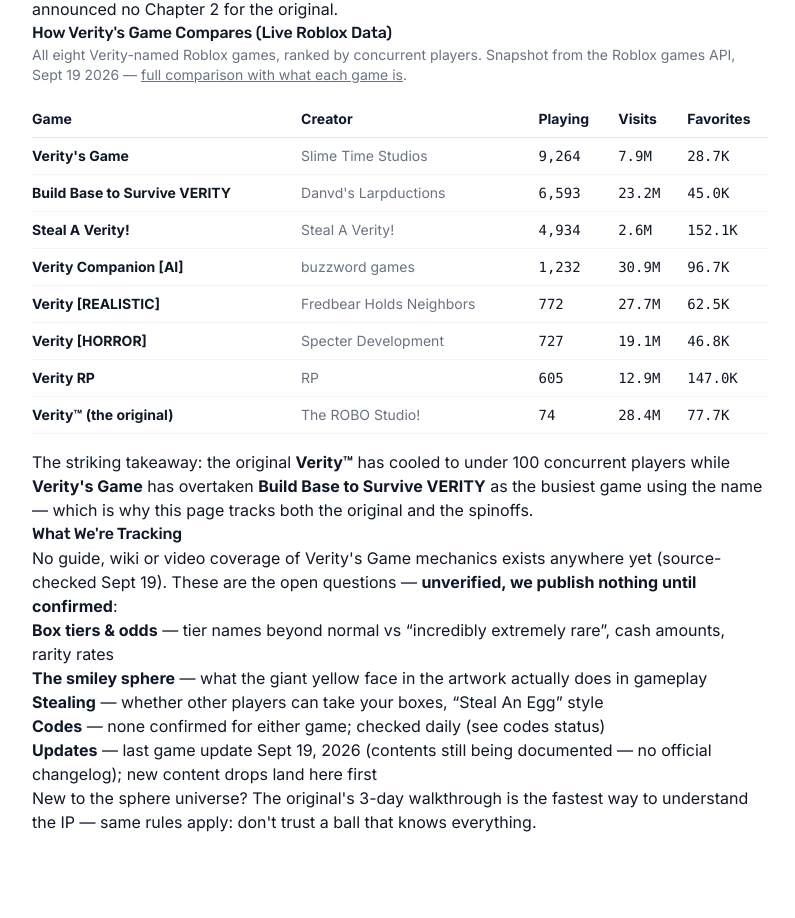
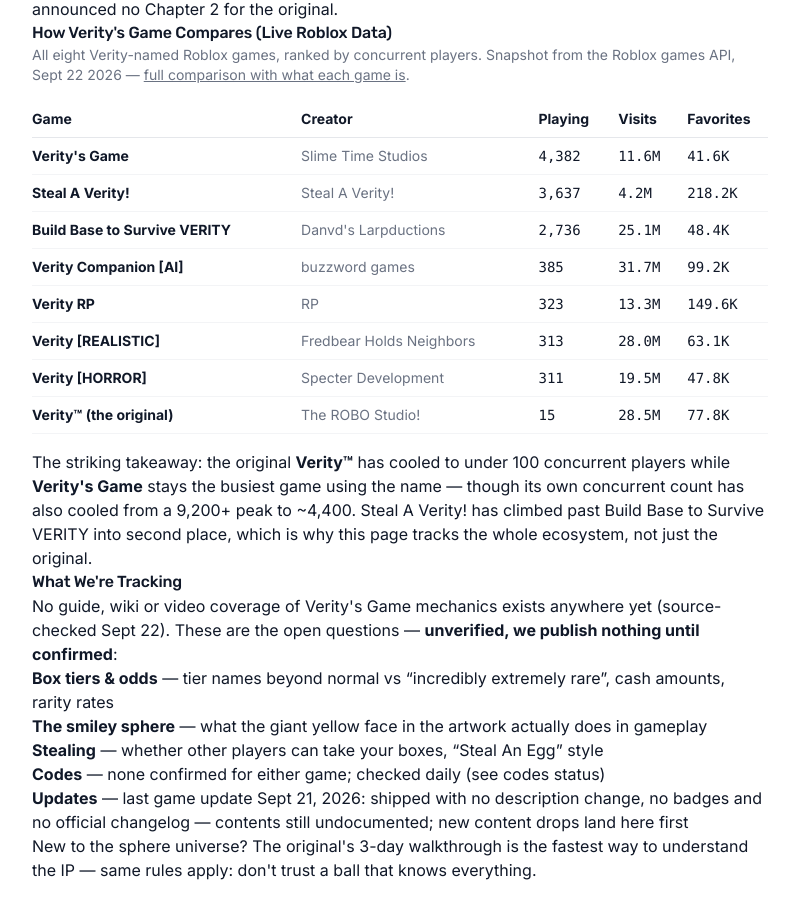
Before and after one commit to ken-fs/veritygame, a Next.js app: page /veritys-game in a window 1280 px wide. Shown: the part 1200-2118 px from the top of the page, without its empty margins (240-1035 px from the left). Built offline with nearby package versions, Linux system fonts and the light colour scheme.

Commit message:
content: Sept 22 snapshot — Verity's Game 9-21 更新（无描述/badge变化）; VG 11.6M visits/4.4K online 仍居首; Steal A Verity 升至第二; 修正 RP 最高收藏表述

```diff
--- a/src/app/veritys-game/page.tsx
+++ b/src/app/veritys-game/page.tsx
@@ -4,7 +4,7 @@
 export const metadata: Metadata = generateSEOMetadata({
   title: `Verity's Game (Roblox) — ${getCurrentDateString()} Guide & What We Know`,
   description:
-    "Verity's Game by Slime Time Studios is now the #1 most-played Verity game on Roblox (7.9M+ visits, 9K+ concurrent in two weeks): a field of cash boxes, incredibly rare finds, and a smiley sphere watching. What we know, tracked daily.",
+    "Verity's Game by Slime Time Studios is still the #1 most-played Verity game on Roblox (11.6M+ visits in under three weeks): a field of cash boxes, incredibly rare finds, and a smiley sphere watching. What we know, tracked daily.",
   keywords: ["verity's game", "verity's game roblox", "veritys game", "verity game roblox", "new verity game", "verity's game boxes", "verity's game gameplay"],
   path: '/veritys-game',
 });
@@ -18,7 +18,7 @@
     {
       question: "What is Verity's Game on Roblox?",
       answer:
-        "Verity's Game is a box-hunting collection game by Slime Time Studios (released September 4, 2026). A big field of boxes generates cash, some boxes are 'incredibly extremely rare', and the official description jokingly warns you to leave them alone. It passed 7.9 million visits within two weeks of release and hit 9,000+ concurrent players on 5-player servers — currently the most-played Verity game on Roblox.",
+        "Verity's Game is a box-hunting collection game by Slime Time Studios (released September 4, 2026). A big field of boxes generates cash, some boxes are 'incredibly extremely rare', and the official description jokingly warns you to leave them alone. It passed 11.5 million visits in under three weeks; concurrent players peaked above 9,000 and cooled to around 4,400 on 5-player servers — still the most-played Verity game on Roblox.",
     },
     {
       question: "Is Verity's Game the same as Verity?",
@@ -35,9 +35,9 @@
       <div className="p-5 rounded-xl border border-yellow-300 dark:border-yellow-800 bg-yellow-50 dark:bg-yellow-950/20 mb-8">
         <div className="grid grid-cols-2 gap-3 text-sm">
           <div><span className="text-gray-500">Developer:</span> <strong>Slime Time Studios (verified group, 4.5M+ members)</strong></div>
-          <div><span className="text-gray-500">Status:</span> <strong className="text-green-600">#1 Verity game — 9.3K online, 7.9M+ visits, 28.7K favorites</strong></div>
+          <div><span className="text-gray-500">Status:</span> <strong className="text-green-600">#1 Verity game — 4.4K online, 11.6M+ visits, 41.6K favorites</strong></div>
           <div><span className="text-gray-500">Genre:</span> <strong>Box-hunting / collection (horror-comedy wink)</strong></div>
-          <div><span className="text-gray-500">Released:</span> <strong>September 4, 2026 (updated Sept 19)</strong></div>
+          <div><span className="text-gray-500">Released:</span> <strong>September 4, 2026 (updated Sept 21)</strong></div>
           <div><span className="text-gray-500">Servers:</span> <strong>5 players</strong></div>
           <div><span className="text-gray-500">Codes:</span> <strong>None confirmed (checked daily)</strong></div>
         </div>
@@ -61,9 +61,10 @@
           smiley-face sphere looming over a tiny player, watching its boxes.
         </p>
         <p>
-          The numbers are real: released September 4, 2026, it passed <strong>7.9 million visits</strong> and{' '}
-          <strong>9,200 concurrent players</strong> within two weeks (Roblox public API snapshot, Sept 19) — on tiny
-          5-player servers, overtaking Build Base to Survive VERITY as the busiest game using the Verity name. Slime Time Studios is a verified group with 4.5M+ members; the game links{' '}
+          The numbers are real: released September 4, 2026, it passed <strong>11.6 million visits</strong> in under
+          three weeks; concurrent players peaked above <strong>9,200</strong> on Sept 19 and have since cooled to
+          ~4,400 (Roblox public API snapshot, Sept 22) — on tiny 5-player servers, still the busiest game using the
+          Verity name. Slime Time Studios is a verified group with 4.5M+ members; the game links{' '}
           <strong>no official Discord, Trello or social channels</strong> yet.
         </p>
         <p>
@@ -81,7 +82,7 @@
         </ul>
         <h2>How Verity&apos;s Game Compares (Live Roblox Data)</h2>
         <p className="not-prose text-sm text-gray-500">
-          All eight Verity-named Roblox games, ranked by concurrent players. Snapshot from the Roblox games API, Sept 19 2026 —{' '}
+          All eight Verity-named Roblox games, ranked by concurrent players. Snapshot from the Roblox games API, Sept 22 2026 —{' '}
           <a href="/which-verity" className="underline">full comparison with what each game is</a>.
         </p>
         <div className="overflow-x-auto not-prose">
@@ -97,14 +98,14 @@
             </thead>
             <tbody>
               {[
-                { name: "Verity's Game", creator: 'Slime Time Studios', playing: '9,264', visits: '7.9M', favs: '28.7K' },
-                { name: 'Build Base to Survive VERITY', creator: "Danvd's Larpductions", playing: '6,593', visits: '23.2M', favs: '45.0K' },
-                { name: 'Steal A Verity!', creator: 'Steal A Verity!', playing: '4,934', visits: '2.6M', favs: '152.1K' },
-                { name: 'Verity Companion [AI]', creator: 'buzzword games', playing: '1,232', visits: '30.9M', favs: '96.7K' },
-                { name: 'Verity [REALISTIC]', creator: 'Fredbear Holds Neighbors', playing: '772', visits: '27.7M', favs: '62.5K' },
-                { name: 'Verity [HORROR]', creator: 'Specter Development', playing: '727', visits: '19.1M', favs: '46.8K' },
-                { name: 'Verity RP', creator: 'RP', playing: '605', visits: '12.9M', favs: '147.0K' },
-                { name: 'Verity™ (the original)', creator: 'The ROBO Studio!', playing: '74', visits: '28.4M', favs: '77.7K' },
+                { name: "Verity's Game", creator: 'Slime Time Studios', playing: '4,382', visits: '11.6M', favs: '41.6K' },
+                { name: 'Steal A Verity!', creator: 'Steal A Verity!', playing: '3,637', visits: '4.2M', favs: '218.2K' },
+                { name: 'Build Base to Survive VERITY', creator: "Danvd's Larpductions", playing: '2,736', visits: '25.1M', favs: '48.4K' },
+                { name: 'Verity Companion [AI]', creator: 'buzzword games', playing: '385', visits: '31.7M', favs: '99.2K' },
+                { name: 'Verity RP', creator: 'RP', playing: '323', visits: '13.3M', favs: '149.6K' },
+                { name: 'Verity [REALISTIC]', creator: 'Fredbear Holds Neighbors', playing: '313', visits: '28.0M', favs: '63.1K' },
+                { name: 'Verity [HORROR]', creator: 'Specter Development', playing: '311', visits: '19.5M', favs: '47.8K' },
+                { name: 'Verity™ (the original)', creator: 'The ROBO Studio!', playing: '15', visits: '28.5M', favs: '77.8K' },
               ].map((g) => (
                 <tr key={g.name} className="border-b border-gray-100 dark:border-gray-800/60">
                   <td className="py-2 pr-3 font-bold whitespace-nowrap">{g.name}</td>
@@ -119,13 +120,14 @@
         </div>
         <p>
           The striking takeaway: the original <strong>Verity™</strong> has cooled to under 100 concurrent players
-          while <strong>Verity&apos;s Game</strong> has overtaken <strong>Build Base to Survive VERITY</strong> as the
-          busiest game using the name — which is why this page tracks both the original and the spinoffs.
+          while <strong>Verity&apos;s Game</strong> stays the busiest game using the name — though its own concurrent
+          count has also cooled from a 9,200+ peak to ~4,400. Steal A Verity! has climbed past Build Base to Survive
+          VERITY into second place, which is why this page tracks the whole ecosystem, not just the original.
         </p>
 
         <h2>What We&apos;re Tracking</h2>
         <p>
-          No guide, wiki or video coverage of Verity&apos;s Game mechanics exists anywhere yet (source-checked Sept 19).
+          No guide, wiki or video coverage of Verity&apos;s Game mechanics exists anywhere yet (source-checked Sept 22).
           These are the open questions — <strong>unverified, we publish nothing until confirmed</strong>:
         </p>
         <ul>
@@ -133,7 +135,7 @@
           <li><strong>The smiley sphere</strong> — what the giant yellow face in the artwork actually does in gameplay</li>
           <li><strong>Stealing</strong> — whether other players can take your boxes, &ldquo;Steal An Egg&rdquo; style</li>
           <li><strong>Codes</strong> — none confirmed for either game; checked daily (see <a href="/codes">codes status</a>)</li>
-          <li><strong>Updates</strong> — last game update Sept 19, 2026 (contents still being documented — no official changelog); new content drops land here first</li>
+          <li><strong>Updates</strong> — last game update Sept 21, 2026: shipped with no description change, no badges and no official changelog — contents still undocumented; new content drops land here first</li>
         </ul>
         <p>
           New to the sphere universe? The original&apos;s <a href="/walkthrough">3-day walkthrough</a> is the fastest
--- a/src/app/which-verity/page.tsx
+++ b/src/app/which-verity/page.tsx
@@ -15,9 +15,9 @@
     name: 'Verity™',
     place: '117401848527669',
     creator: 'The ROBO Studio!',
-    playing: '74',
-    visits: '28.4M',
-    favs: '77.7K',
+    playing: '15',
+    visits: '28.5M',
+    favs: '77.8K',
     maxPlayers: '40',
     type: 'Original · 3-day survival horror',
     what: 'The original Verity that started the trend: a box arrives, a yellow sphere named Verity "knows everything", and you have three in-game days to chop wood, mine rock and prepare for the final night. Six badges, two endings, six hidden books.',
@@ -28,9 +28,9 @@
     name: "Verity's Game",
     place: '104526416639079',
     creator: 'Slime Time Studios',
-    playing: '9,264',
-    visits: '7.9M',
-    favs: '28.7K',
+    playing: '4,382',
+    visits: '11.6M',
+    favs: '41.6K',
     maxPlayers: '5',
     type: 'Spinoff · box-hunting collection',
     what: 'Not horror at all — a big field of cash-generating boxes, some "incredibly extremely rare", with a smiley sphere watching. Community summary: "Steal An Egg but Verity". Currently the busiest Verity game in the ecosystem.',
@@ -41,9 +41,9 @@
     name: 'Build Base to Survive VERITY',
     place: '116070952245255',
     creator: "Danvd's Larpductions",
-    playing: '6,593',
-    visits: '23.2M',
-    favs: '45.0K',
+    playing: '2,736',
+    visits: '25.1M',
+    favs: '48.4K',
     maxPlayers: '6',
     type: 'Spinoff · base defense',
     what: 'Build a base with friends, place turrets and guns, and survive Verity when he attacks at night. The only Verity-universe game with a working code system — codes are tracked on our codes page.',
@@ -54,9 +54,9 @@
     name: 'Verity Companion [AI]',
     place: '74542317333958',
     creator: 'buzzword games',
-    playing: '1,232',
-    visits: '30.9M',
-    favs: '96.7K',
+    playing: '385',
+    visits: '31.7M',
+    favs: '99.2K',
     maxPlayers: '8',
     type: 'Spinoff · AI chat',
     what: 'A chat-focused companion game: ask Verity anything and it remembers what you tell it. Update 1 raised the message cap to 40 and added a new ending. Highest visit count of any Verity game.',
@@ -66,9 +66,9 @@
     name: 'Verity [HORROR]',
     place: '129839966867899',
     creator: 'Specter Development',
-    playing: '727',
-    visits: '19.1M',
-    favs: '46.8K',
+    playing: '311',
+    visits: '19.5M',
+    favs: '47.8K',
     maxPlayers: '35',
     type: 'Separate game · house horror',
     what: 'A different developer\'s take: you play as Ethan, home alone, protecting a suburban house over three days. Eight badges, including You escaped and YOU ARE MINE!!!!!. Do not confuse its badge list with the original\'s six badges.',
@@ -78,9 +78,9 @@
     name: 'Verity [REALISTIC]',
     place: '120944686522212',
     creator: 'Fredbear Holds Neighbors',
-    playing: '772',
-    visits: '27.7M',
-    favs: '62.5K',
+    playing: '313',
+    visits: '28.0M',
+    favs: '63.1K',
     maxPlayers: '20',
     type: 'Separate game · block-building horror',
     what: 'A "realistic Verity mod in Roblox" — Minecraft-style block breaking and placing (M1 to break, M2 to place) with Verity hunting you. Different game, different controls, same name.',
@@ -90,24 +90,24 @@
     name: 'Steal A Verity!',
     place: '107164765081465',
     creator: 'Steal A Verity!',
-    playing: '4,934',
-    visits: '2.6M',
-    favs: '152.1K',
+    playing: '3,637',
+    visits: '4.2M',
+    favs: '218.2K',
     maxPlayers: '7',
     type: 'Spinoff · steal-and-collect',
-    what: 'Steal-and-collect format with Verity spheres as the loot. Fast, casual and one of the highest like-ratios in the ecosystem despite low visits — the newest arrival on the scene.',
+    what: 'Steal-and-collect format with Verity spheres as the loot. Fast, casual and now the most-favorited game in the Verity ecosystem (218K+ favorites) despite modest visits — the newest arrival on the scene.',
     guide: null,
   },
   {
     name: 'Verity RP',
     place: '90695400874679',
     creator: 'RP',
-    playing: '605',
-    visits: '12.9M',
-    favs: '147.0K',
+    playing: '323',
+    visits: '13.3M',
+    favs: '149.6K',
     maxPlayers: '30',
     type: 'Spinoff · roleplay',
-    what: 'Roleplay sandbox where you live out Verity scenarios with other players. The most-favorited Verity game by raw favorite count.',
+    what: 'Roleplay sandbox where you live out Verity scenarios with other players. A long-running favorite of the ecosystem with 149K+ favorites.',
     guide: null,
   },
 ];
@@ -141,7 +141,7 @@
     {
       question: 'Which Verity game has the most players?',
       answer:
-        'Verity\'s Game is currently the busiest at 9,000+ concurrent players, followed by Build Base to Survive VERITY at 6,000+ and Steal A Verity! close behind near 5,000. The original Verity™ has cooled to under 100 concurrent players since its viral peak, while Verity Companion [AI] has the highest total visits at 30M+.',
+        'Verity\'s Game is currently the busiest at around 4,400 concurrent players (down from a 9,000+ peak), followed by Steal A Verity! near 3,600 and Build Base to Survive VERITY around 2,700. The original Verity™ has cooled to under 100 concurrent players since its viral peak, while Verity Companion [AI] has the highest total visits at 31M+.',
     },
     {
       question: 'Why do all these games use the Verity name?',
```
